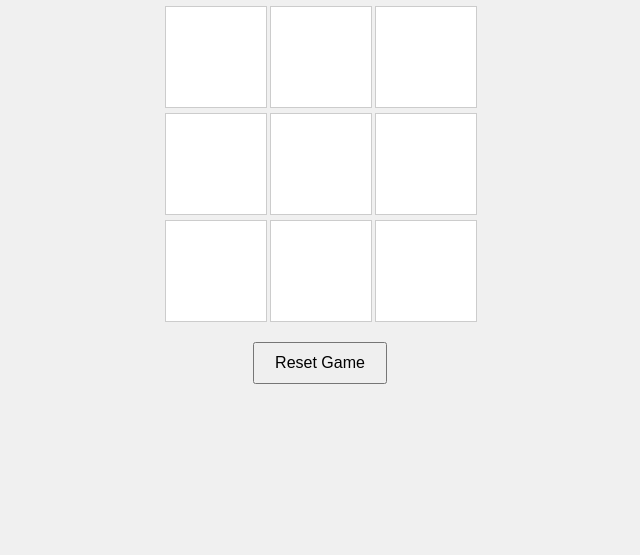
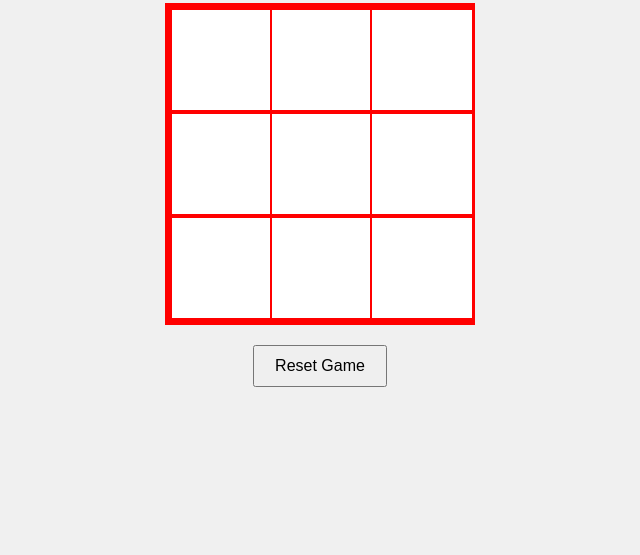
Before and after one commit to Scizmz/T3Classic, a plain HTML site: page classic.html in a window 1280 px wide. Shown: the part 245-800 px from the top of the page, without its empty margins (320-960 px from the left). Drawn offline with Linux system fonts and the light colour scheme.

Commit message:
Update styles.css
Setting borders to red

```diff
--- a/styles.css
+++ b/styles.css
@@ -15,8 +15,9 @@ body {
 .board {
     display: grid;
     grid-template-columns: repeat(3, 100px);
-    grid-gap: 5px;
+    grid-gap: 0;
     margin: 20px auto;
+    border: 5px solid red;
 }
 
 .cell {
@@ -28,7 +29,7 @@ body {
     align-items: center;
     font-size: 2em;
     cursor: pointer;
-    border: 1px solid #ccc;
+    border: 2px solid red;
 }
 
 button {
```
